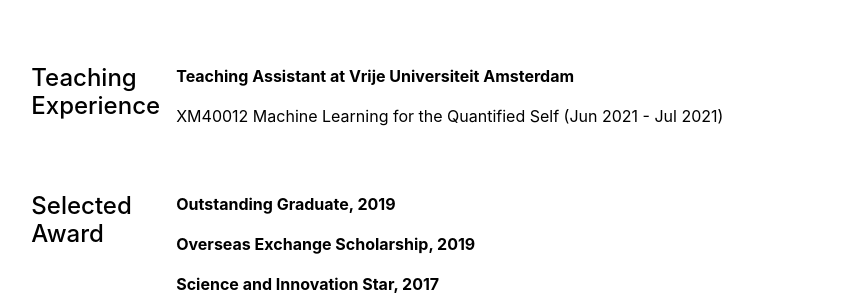
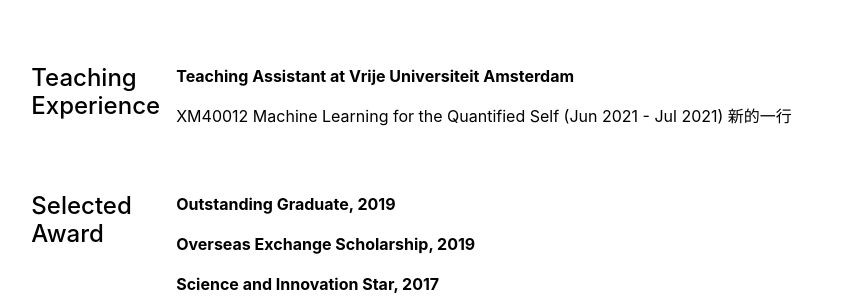
Before and after one commit to pudongqi/pudongqi.github.io, a Jekyll site: the page built from cv.md, in a window 1280 px wide. Shown: the part 704-1002 px from the top of the page, without its empty margins (198-1066 px from the left). Built offline with Jekyll 4.4.1, drawn with Linux system fonts in a browser that asks for light colours.

Commit message:
no message

```diff
--- a/_data/cv/teaching_experience.yml
+++ b/_data/cv/teaching_experience.yml
@@ -1,2 +1,3 @@
 - title: 'Teaching Assistant at Vrije Universiteit Amsterdam'
-  description: 'XM40012 Machine Learning for the Quantified Self (Jun 2021 - Jul 2021)'
+  description: 'XM40012 Machine Learning for the Quantified Self (Jun 2021 - Jul 2021)
+  新的一行'
```
